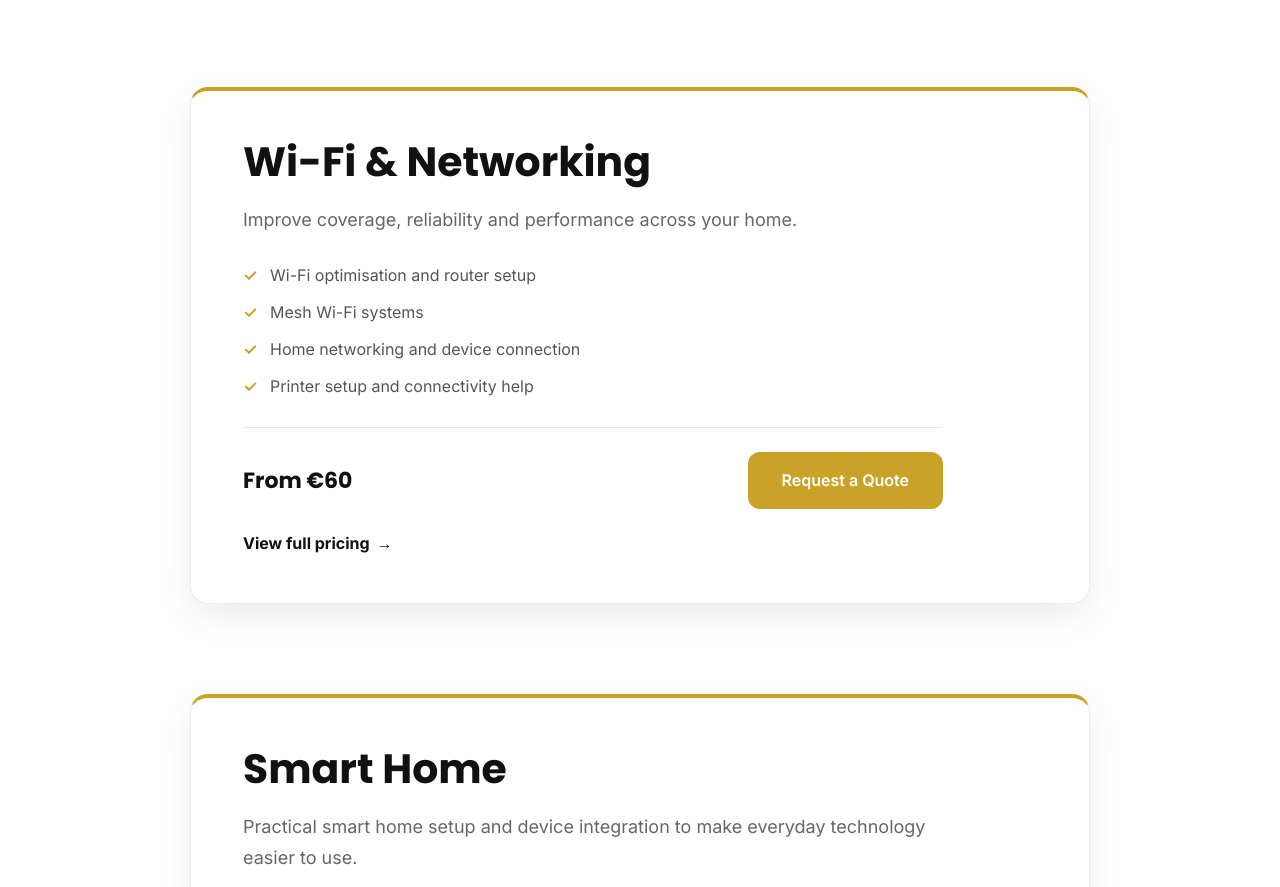
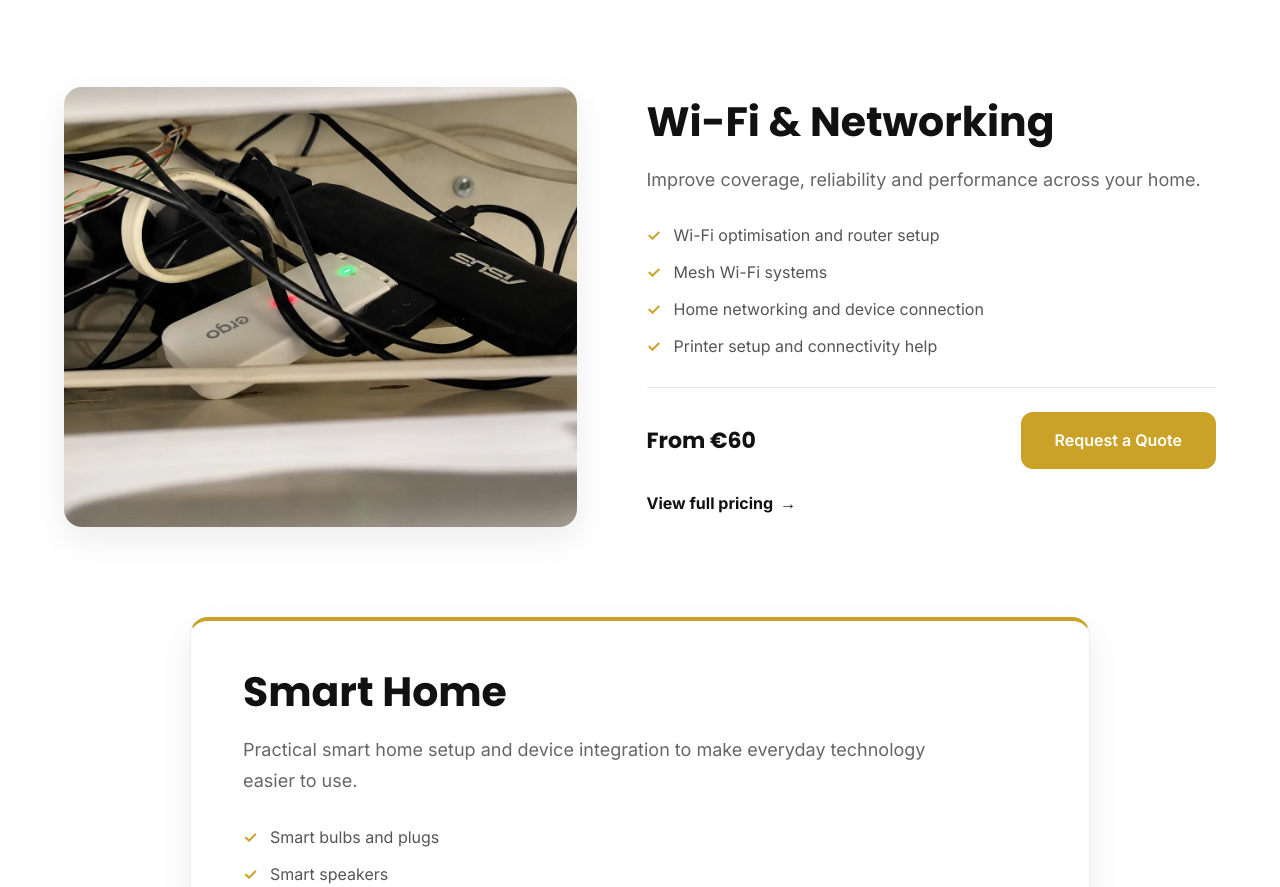
Before and after one commit to Dpcka/hometechmayo, a website: page services.html in a window 1280 px wide. Shown: the part 2552-3439 px from the top of the page. Drawn offline with Linux system fonts and the light colour scheme.

Commit message:
Add Services

```diff
--- a/css/style.css
+++ b/css/style.css
@@ -1001,6 +1001,12 @@ SERVICES PAGE
 
 }
 
+.service-detail-wifi-image img{
+
+    object-position:55% center;
+
+}
+
 .service-detail:hover .service-detail-image img{
 
     transform:scale(1.03);
--- a/scripts/optimize-images.js
+++ b/scripts/optimize-images.js
@@ -65,7 +65,8 @@ async function findSourceImages(directory) {
 
 async function optimiseImage(sourcePath) {
   const parsedPath = path.parse(sourcePath);
-  const outputPath = path.join(parsedPath.dir, `${parsedPath.name}.webp`);
+  const outputName = parsedPath.name.replace(/\.webp$/i, "");
+  const outputPath = path.join(parsedPath.dir, `${outputName}.webp`);
   const sourceStats = await fs.stat(sourcePath);
 
   try {
--- a/services.html
+++ b/services.html
@@ -231,7 +231,15 @@
             </div>
           </article>
 
-          <article class="service-detail service-detail-card">
+          <article class="service-detail">
+            <div class="service-detail-image service-detail-wifi-image">
+              <img
+                src="assets/services/wifi-networking.webp"
+                alt="Wi-Fi and home networking equipment setup in County Mayo"
+                loading="lazy"
+              />
+            </div>
+
             <div class="service-detail-content">
               <h2>Wi-Fi &amp; Networking</h2>
 
```
Also changed, not shown: 1 other file.
